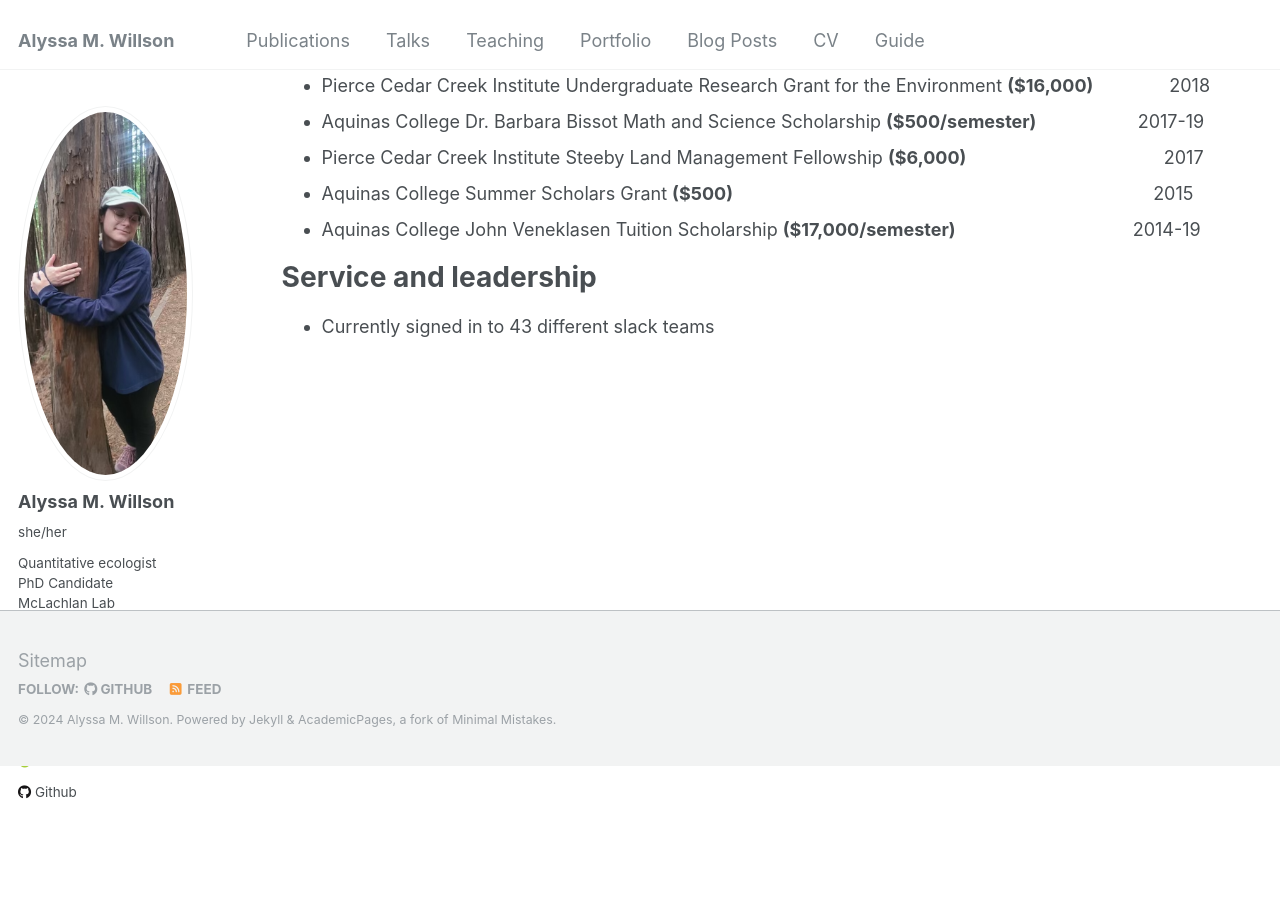
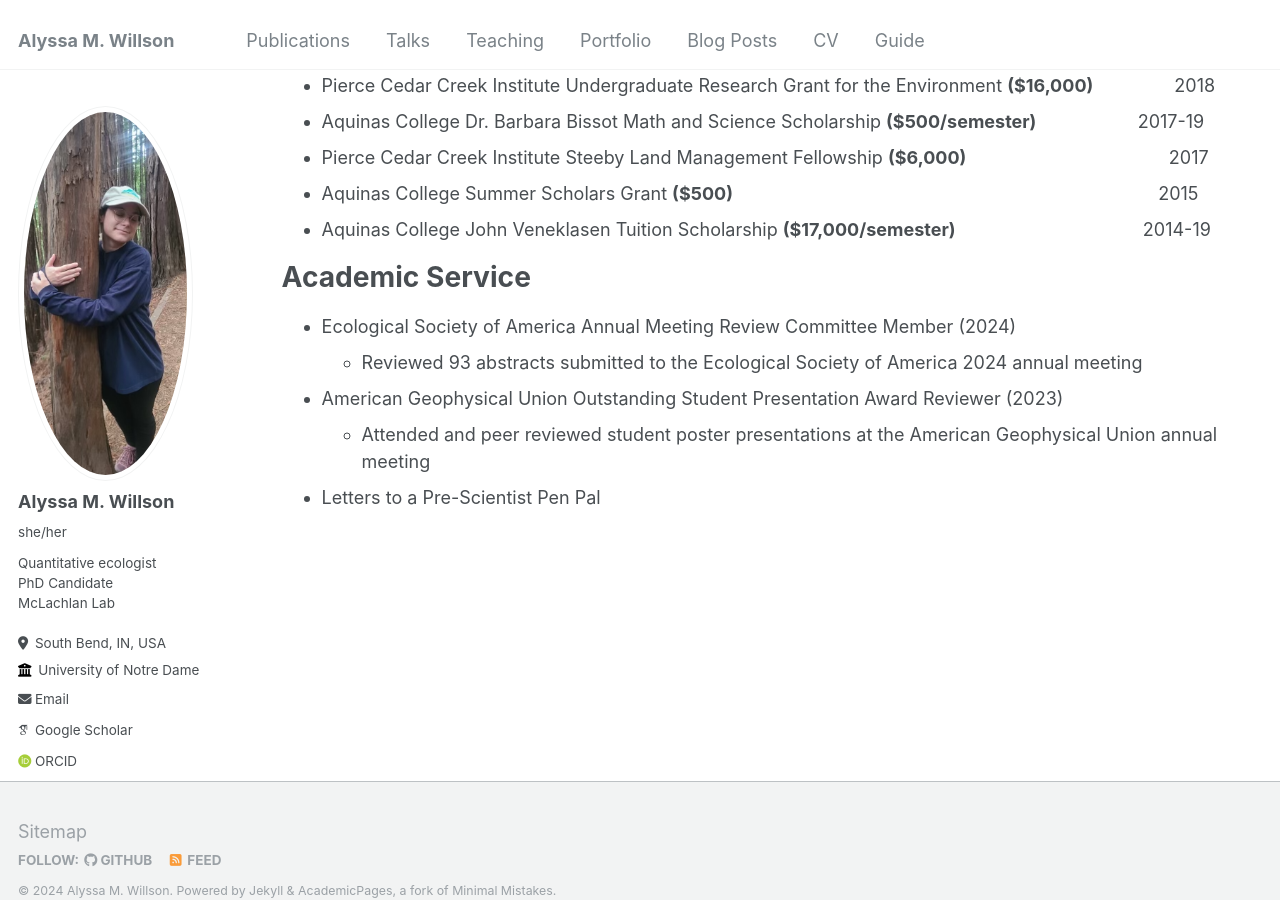
Before and after one commit to amwillson/amwillson.github.io, a Jekyll site: the page built from _pages/cv.md, in a window 1280 px wide and 900 px high, scrolled down 2154 px. Built offline with Jekyll 4.4.1, drawn with Linux system fonts in a browser that asks for light colours; some web fonts are replaced.

Commit message:
testing cv

```diff
--- a/_pages/cv.md
+++ b/_pages/cv.md
@@ -52,16 +52,20 @@ archive-single-talk-cv.html %} {% endfor %}</ul>
 ## Grants & Fellowships
 
 * National Science Foundation Graduate Research Fellowship **($138,000)**                                         2021-26
-* Notre Dame Institute for Advanced Study Distinguished Graduate Fellowship **($1,000)**                  2021-22
-* University of Notre Dame Environmental Research Center Fellowship **($17,700)**                             2021-21
+* Notre Dame Institute for Advanced Study Distinguished Graduate Fellowship **($1,000)**                   2021-22
+* University of Notre Dame Environmental Research Center Fellowship **($17,700)**                              2021-21
 * University of Notre Dame Arthur J. Schmitt Fellowship **($42,000/year)**                                            2019-24
-* University of Notre Dame Albertus Magnus Fellowship                                                                    2019-20
-* Pierce Cedar Creek Institute Undergraduate Research Grant for the Environment **($16,000)**               2018
+* University of Notre Dame Albertus Magnus Fellowship                                                                     2019-20
+* Pierce Cedar Creek Institute Undergraduate Research Grant for the Environment **($16,000)**                2018
 * Aquinas College Dr. Barbara Bissot Math and Science Scholarship **($500/semester)**                    2017-19
-* Pierce Cedar Creek Institute Steeby Land Management Fellowship **($6,000)**                                       2017
-* Aquinas College Summer Scholars Grant **($500)**                                                                                   2015
-* Aquinas College John Veneklasen Tuition Scholarship **($17,000/semester)**                                   2014-19
+* Pierce Cedar Creek Institute Steeby Land Management Fellowship **($6,000)**                                        2017
+* Aquinas College Summer Scholars Grant **($500)**                                                                                    2015
+* Aquinas College John Veneklasen Tuition Scholarship **($17,000/semester)**                                     2014-19
 
-# Service and leadership
+# Academic Service
 
--   Currently signed in to 43 different slack teams
+* Ecological Society of America Annual Meeting Review Committee Member (2024)
+  * Reviewed 93 abstracts submitted to the Ecological Society of America 2024 annual meeting
+* American Geophysical Union Outstanding Student Presentation Award Reviewer (2023)
+  * Attended and peer reviewed student poster presentations at the American Geophysical Union annual meeting
+* Letters to a Pre-Scientist Pen Pal
```
